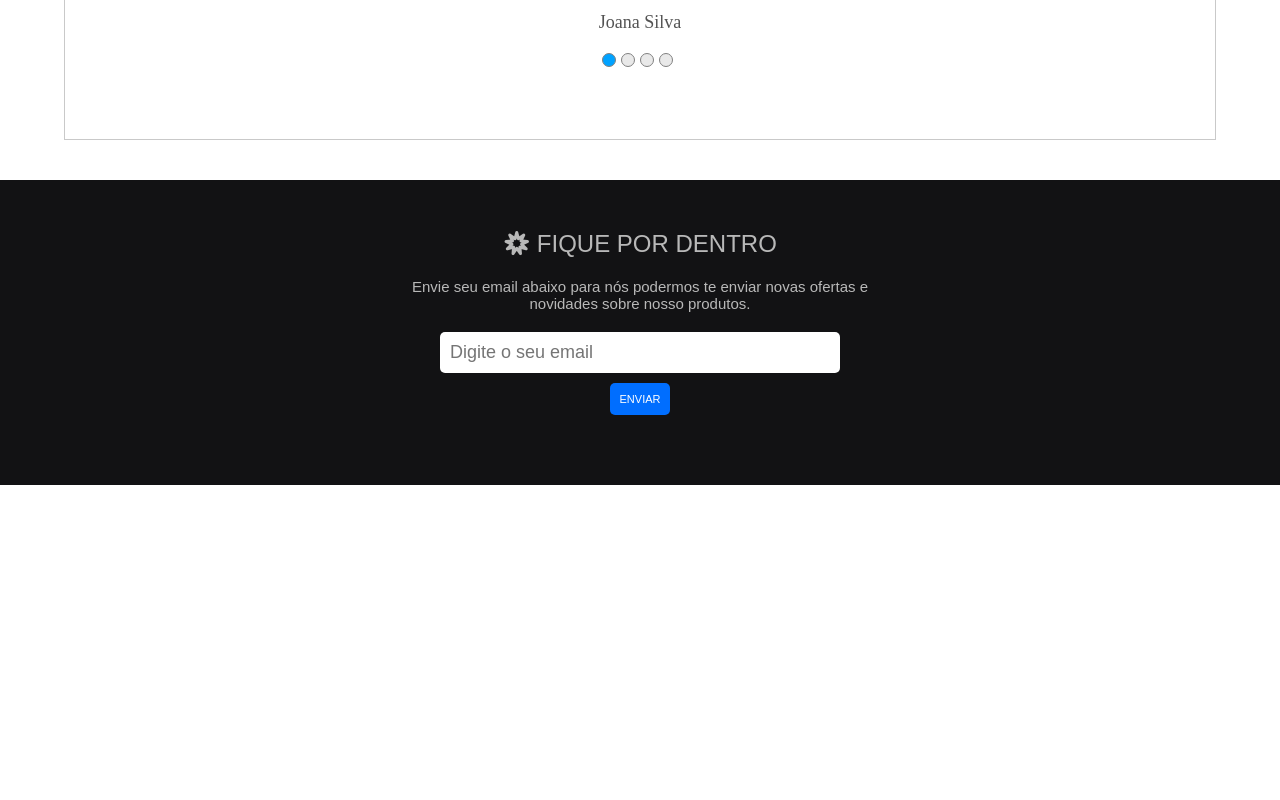
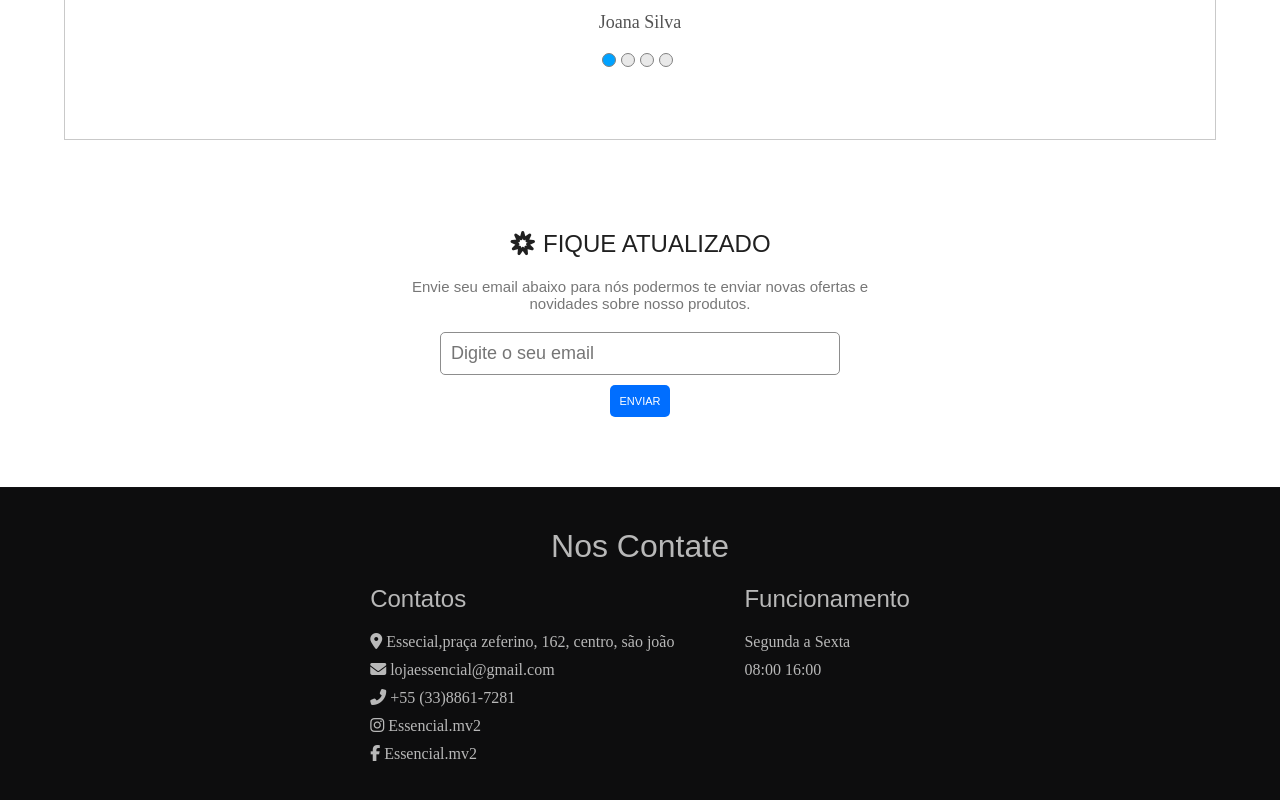
Before and after one commit to VandersonT/lojaessencial, a Vue app: page /#/ in a window 1280 px wide. Shown: the part 2537-3337 px from the top of the page. Before the commit the page ends 3022 px from the top, so only its background shows below. Built offline with nearby package versions, Linux system fonts and the light colour scheme; no server answers.

Commit message:
Criado o footer na página home e alterado a aparencia da seção anterior que pega o email do usuário

```diff
--- a/src/views/home.vue
+++ b/src/views/home.vue
@@ -93,11 +93,31 @@
         </section>
 
         <section class="stayTurned">
-            <h1><i class="fas fa-bahai"></i> Fique por dentro</h1>
+            <h1><i class="fas fa-bahai"></i> Fique Atualizado</h1>
             <p>Envie seu email abaixo para nós podermos te enviar novas ofertas e novidades sobre nosso produtos.</p>
             <input type="text" placeholder="Digite o seu email" />
+            <p v-if="userSendEmail" class="successStayTurned animate__animated animate__rubberBand">Seu email foi cadastrado com sucesso <i class="far fa-smile-wink"></i></p>
             <button>Enviar</button>
         </section>
+
+        <footer>
+            <h1>Nos Contate</h1>
+            <div class="boxInfo">
+                <div class="contacts">
+                    <h2>Contatos</h2>
+                    <p><i class="fas fa-map-marker-alt"></i> Essecial,praça zeferino, 162, centro, são joão</p>
+                    <p><i class="fas fa-envelope"></i> lojaessencial@gmail.com</p>
+                    <p><i class="fas fa-phone-alt"></i> +55 (33)8861-7281</p>
+                    <a href=""><p><i class="fab fa-instagram"></i> Essencial.mv2</p></a>
+                    <a href=""><p><i class="fab fa-facebook-f"></i> Essencial.mv2</p></a>
+                </div>
+                <div class="businessHours">
+                    <h2>Funcionamento</h2>
+                    <p>Segunda a Sexta</p>
+                    <p>08:00 16:00</p>
+                </div>
+            </div>
+        </footer>
 
     </div>
 </template>
@@ -113,7 +133,8 @@
             return {
                 logged: false,
                 loggedUser: [],
-                thereIsOpinions: true
+                thereIsOpinions: true,
+                userSendEmail: false
             }
         },
         beforeCreate(){
@@ -389,14 +410,13 @@
         width: 100%;
         padding: 50px 10px 70px 10px;
         margin: 0 auto;
-        background: rgb(18, 18, 20);
         display: flex;
         flex-direction: column;
         justify-content: center;
         align-items: center;
     }
     .stayTurned h1{
-        color: rgb(184, 184, 184);
+        color: rgb(32, 32, 32);
         font-family: Arial,tahoma,verdana;
         font-weight: lighter;
         margin-bottom: 20px;
@@ -404,7 +424,7 @@
     }
     .stayTurned p{
         width: 500px;
-        color: rgb(184, 184, 184);
+        color: #777777;
         font-family: Arial,tahoma,verdana;
         font-weight: lighter;
         margin-bottom: 20px;
@@ -416,7 +436,7 @@
         padding: 10px;
         font-size: 18px;
         outline: 0;
-        border: 0;
+        border: 1px solid rgb(141, 141, 141);
         color: gray;
         border-radius: 5px;
         margin-bottom: 10px;
@@ -434,6 +454,44 @@
     .stayTurned button:hover{
         background: rgb(0, 103, 238);
         color: rgb(241, 241, 241);
+    }
+    .successStayTurned{
+        color: rgb(0, 212, 0) !important;
+    }
+    /*Footer*/
+    footer{
+        background: rgb(13, 13, 14);
+        border-top: 1px solid rgb(18, 18, 20);
+        padding: 40px;
+        color: rgb(184, 184, 184);
+    }
+    footer h1{
+        text-align: center;
+        color: rgb(184, 184, 184);
+        font-family: Arial,tahoma,verdana;
+        font-weight: lighter;
+        margin-bottom: 20px;
+    }
+    .boxInfo{
+        width: 100%;
+        display: flex;
+        justify-content: center;
+    }
+
+    .businessHours h2,
+    .contacts h2{
+        font-family: Arial,tahoma,verdana;
+        font-weight: lighter;
+        margin-bottom: 20px;
+    }
+
+    .contacts p,
+    .businessHours p{
+        margin-bottom: 10px;
+        color: rgb(184, 184, 184);
+    }
+    .contacts{
+        margin-right: 70px;
     }
     /*RESPONSIVE*/
     @media screen and (max-width: 1350px){
```
